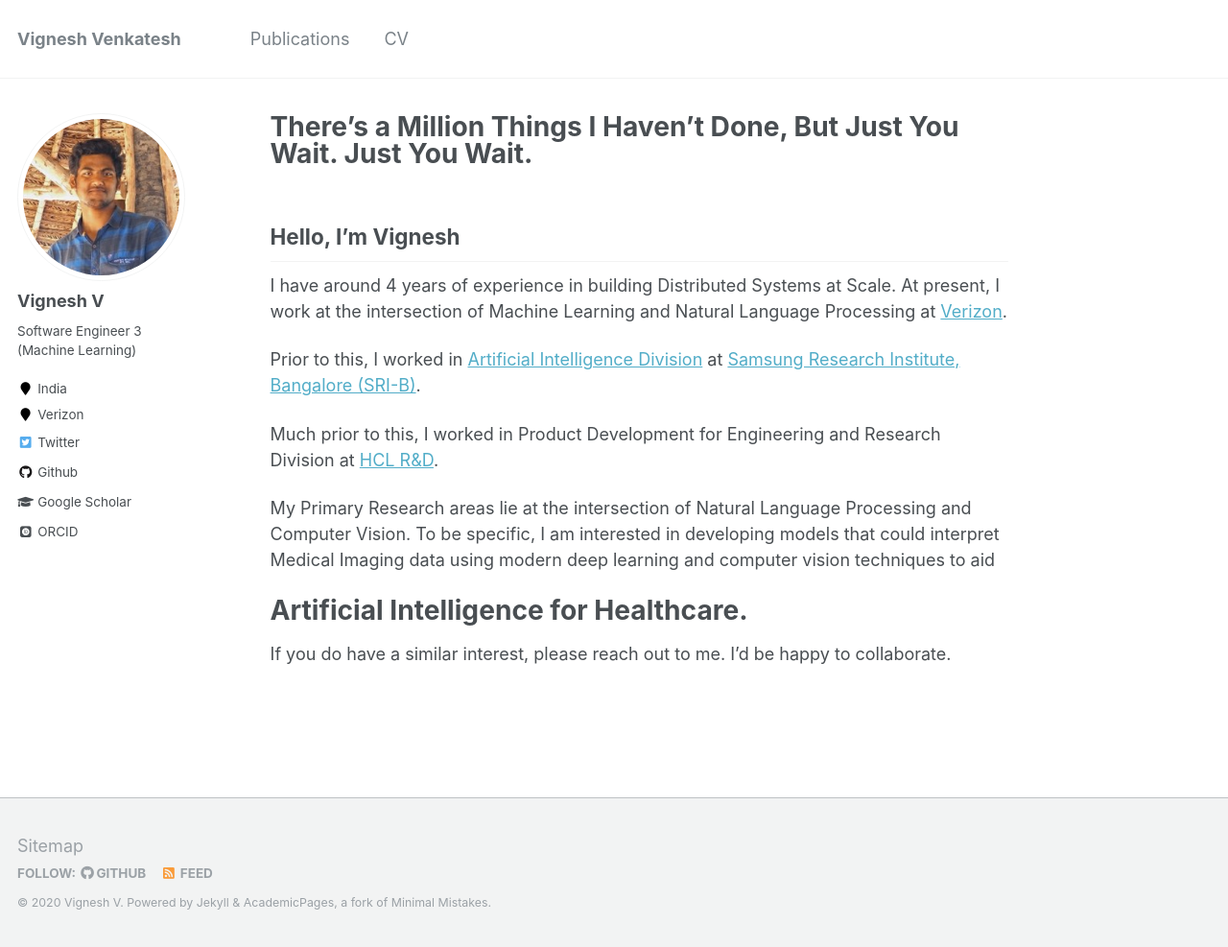
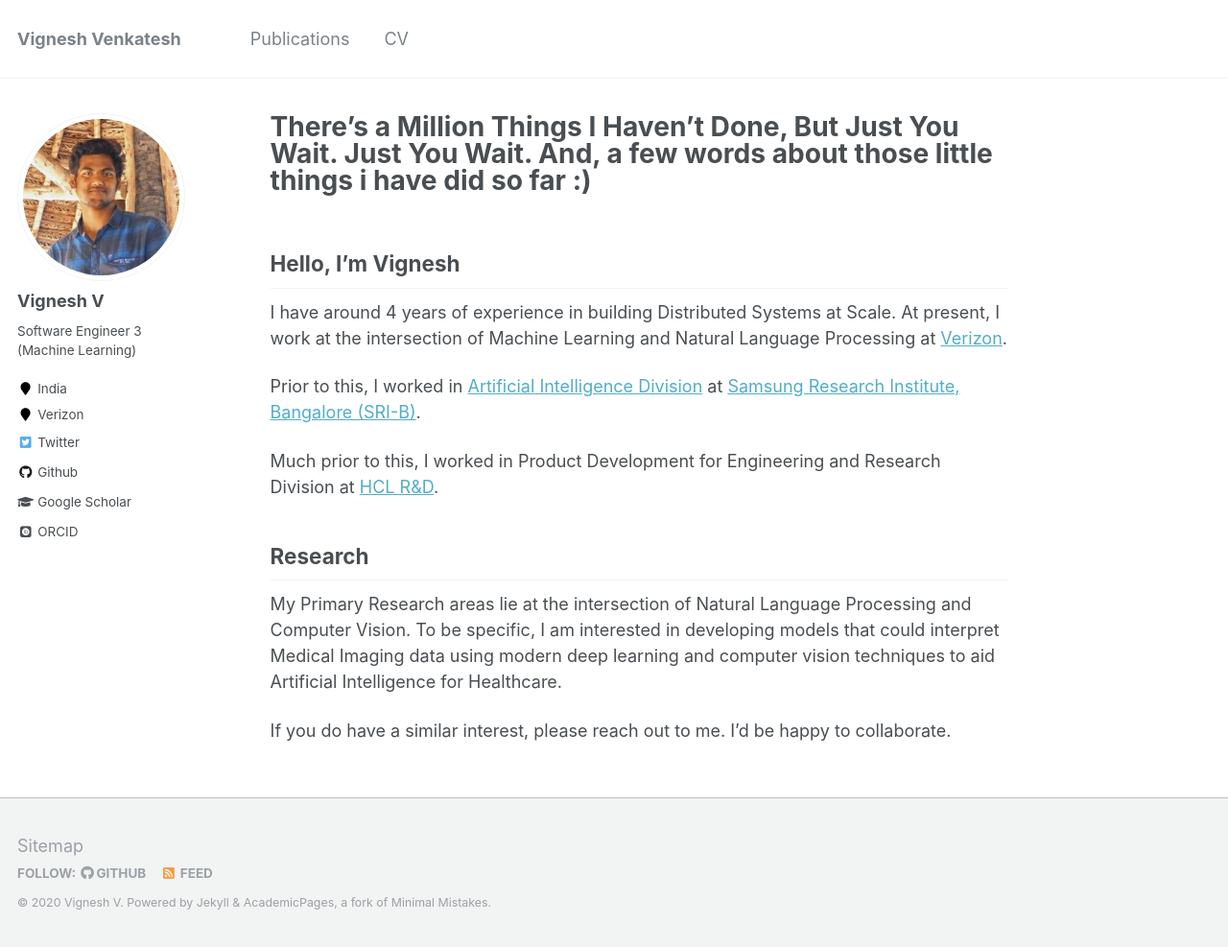
Before and after one commit to vigneshv92/vigneshv92.github.io, a Jekyll site: the page built from _pages/about.md, in a window 1280 px wide and 987 px high. Shown: the whole window at 96% size. Built offline with Jekyll 4.4.1, drawn with Linux system fonts in a browser that asks for light colours; some web fonts are replaced.

Commit message:
Update about.md

```diff
--- a/_pages/about.md
+++ b/_pages/about.md
@@ -1,6 +1,7 @@
 ---
 permalink: /
-title: "There's a Million Things I Haven't Done, But Just You Wait. Just You Wait."
+title: "There's a Million Things I Haven't Done, But Just You Wait. Just You Wait.
+And, a few words about those little things i have did so far :)"
 excerpt: "About me"
 author_profile: true
 redirect_from:
@@ -16,8 +17,10 @@ Prior to this, I worked in [Artificial Intelligence Division](https://research.s
 
 Much prior to this, I worked in Product Development for Engineering and Research Division at [HCL R&D](https://www.hcltech.com/engineering-rd-services).
 
+## Research
+
 My Primary Research areas lie at the intersection of Natural Language Processing and Computer Vision.
 To be specific, I am interested in developing models that could interpret Medical Imaging data using
-modern deep learning and computer vision techniques to aid
-# Artificial Intelligence for Healthcare.
+modern deep learning and computer vision techniques to aid Artificial Intelligence for Healthcare.
+
 If you do have a similar interest, please reach out to me. I'd be happy to collaborate.
```
